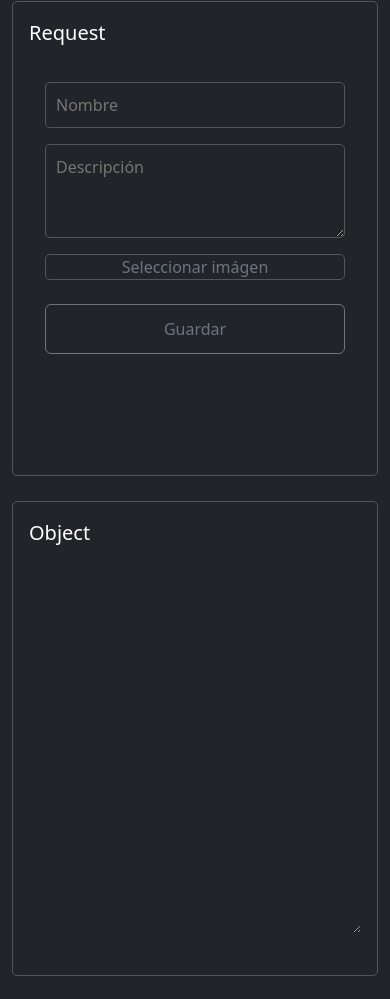
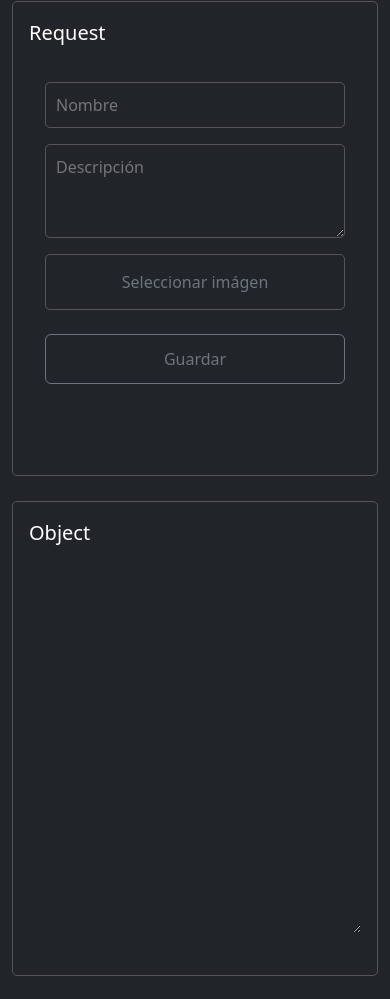
Before and after one commit to ferdyamc/CPANEL-PortafolioWeb, a plain HTML site: page index.html in a window 390 px wide. Shown: the part 812-1811 px from the top of the page. Drawn offline with nearby package versions, Linux system fonts and the light colour scheme; no server answers.

Commit message:
Remover padding del inpu IMG POST

```diff
--- a/css/responsive.css
+++ b/css/responsive.css
@@ -9,12 +9,6 @@
     }
 }
 
-@media (max-width: 768px){
-    label[for="ImgProyecto"]{
-        padding: 0 !important;
-    }
-}
-
 @media (max-width: 500px){
     form{
         width: 80%;
```
